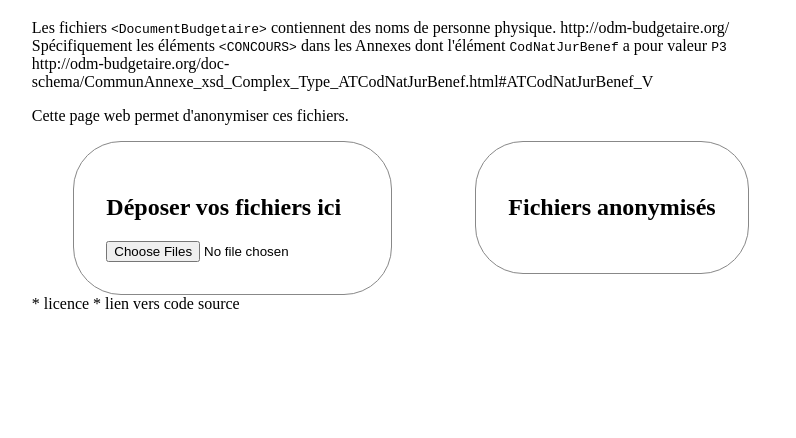
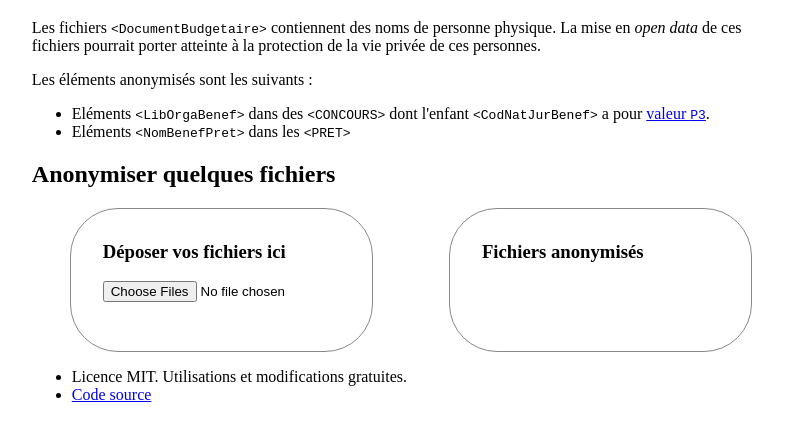
Before and after one commit to dtc-innovation/anonymisation-document-budgetaire, a website with bundled scripts: page index.html in a window 1280 px wide. Shown: the part 98-536 px from the top of the page, without its empty margins (229-1025 px from the left). Built offline with nearby package versions, Linux system fonts and the light colour scheme.

Commit message:
Contenu HTML plus propre

```diff
--- a/index.html
+++ b/index.html
@@ -31,6 +31,13 @@
                 border: solid 1px #888;
                 border-radius: 3em;
                 padding: 2em;
+
+                width: 40%;
+                min-height: 9em;
+            }
+
+            h3{
+                margin-top: 0;
             }
 
 
@@ -42,30 +49,39 @@
         <main>
             <h1>Anonymisation des fichiers <code>&lt;DocumentBudgetaire></code> du projet Actes Budgétaires</h1>
 
-            <p>Les fichiers <code>&lt;DocumentBudgetaire></code> contiennent des noms de personne physique.
-                http://odm-budgetaire.org/
-                Spécifiquement les éléments <code>&lt;CONCOURS></code> dans les Annexes dont l'élément <code>CodNatJurBenef</code> a pour valeur <code>P3</code>
-                http://odm-budgetaire.org/doc-schema/CommunAnnexe_xsd_Complex_Type_ATCodNatJurBenef.html#ATCodNatJurBenef_V
+            <p>
+                Les fichiers <code>&lt;DocumentBudgetaire></code> contiennent des noms de personne physique.
+                La mise en <em lang=en>open data</em> de ces fichiers pourrait porter atteinte à la protection de la vie privée de ces personnes.
             </p>
-            <p>Cette page web permet d'anonymiser ces fichiers.</p>
+            <p>
+                Les éléments anonymisés sont les suivants&nbsp;:
+                <ul>
+                    <li>Eléments <code>&lt;LibOrgaBenef></code> dans des <code>&lt;CONCOURS></code> dont l'enfant <code>&lt;CodNatJurBenef></code> a pour <a href="http://odm-budgetaire.org/doc-schema/CommunAnnexe_xsd_Complex_Type_ATCodNatJurBenef.html#ATCodNatJurBenef_V">valeur <code>P3</code></a>.
+
+                    <li>Eléments <code>&lt;NomBenefPret></code> dans les <code>&lt;PRET></code>
+                </ul>
+
+            </p>
+
+            <h2>Anonymiser quelques fichiers</h2>
 
             <div class="anony-zone">
                 <div class="input">
-                    <h2>Déposer vos fichiers ici</h2>
+                    <h3>Déposer vos fichiers ici</h3>
                     <input type="file" multiple>
                 </div>
                 <div class="output">
-                    <h2>Fichiers anonymisés</h2>
-
+                    <h3>Fichiers anonymisés</h3>
                 </div>
             </div>
         </main>
 
 
         <footer>
-            * licence
-            * lien vers code source
-
+            <ul>
+                <li>Licence MIT. Utilisations et modifications gratuites.
+                <li><a href="https://github.com/dtc-innovation/anonymisation-document-budgetaire/">Code source</a>
+            </ul>
         </footer>
     </body>
 </html>
```
